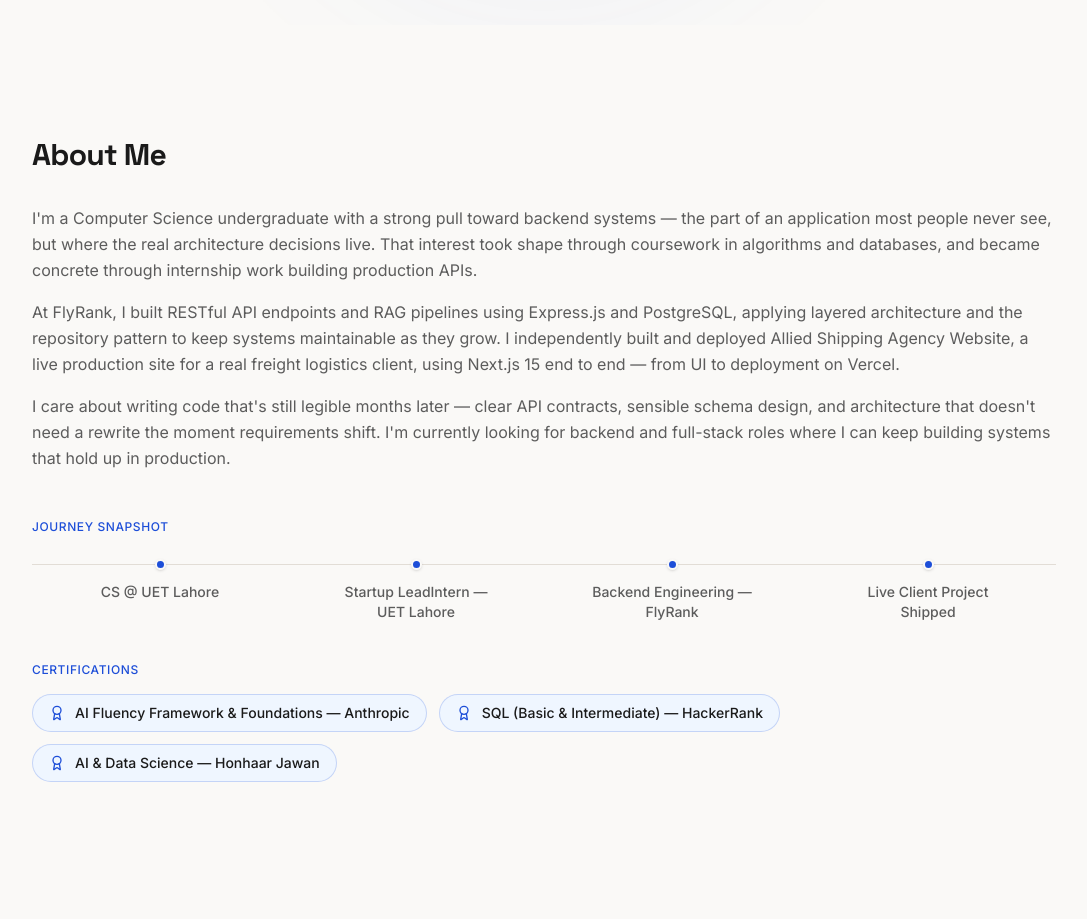
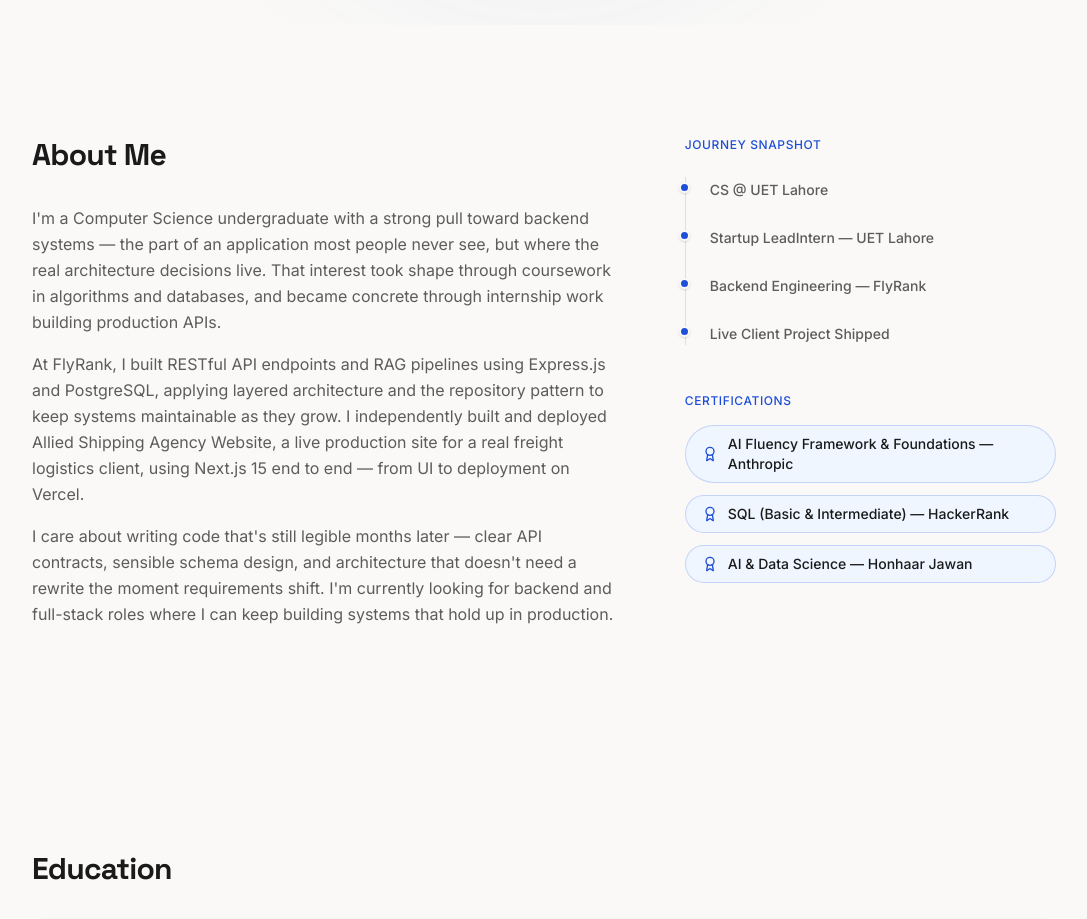
Before and after one commit to Mairaarshad19/Portfolio, a Next.js app: page / in a window 1280 px wide. Shown: the part 840-1759 px from the top of the page, without its empty margins (96-1183 px from the left). Built offline with nearby package versions, Linux system fonts and the light colour scheme.

Commit message:
fix: two-column About layout with journey/certifications filling right side

```diff
--- a/src/components/About.tsx
+++ b/src/components/About.tsx
@@ -14,48 +14,46 @@ export default function About() {
         ref={ref}
         className={`container-content scroll-reveal ${revealed ? "revealed" : ""}`}
       >
+        <div className="grid grid-cols-1 lg:grid-cols-5 gap-12 lg:gap-16 items-start">
+          {/* ── LEFT COLUMN — About text (~60%) ── */}
+          <div className="lg:col-span-3">
             <h2 className="text-2xl sm:text-3xl font-display font-bold tracking-tight text-fg mb-8">
               About Me
             </h2>
 
-        {/* Bio paragraphs */}
             <div className="space-y-4 text-sm sm:text-base text-fg-muted leading-relaxed">
               {paragraph.map((p, i) => (
                 <p key={i}>{p}</p>
               ))}
             </div>
+          </div>
 
-        {/* Journey snapshot — compact horizontal mini-timeline */}
-        <div className="mt-12">
+          {/* ── RIGHT COLUMN — Journey + Certifications (~40%) ── */}
+          <div className="lg:col-span-2">
+            {/* Journey snapshot — vertical mini-timeline */}
+            <div>
               <h3 className="text-xs font-medium text-accent uppercase tracking-wider mb-6">
                 Journey Snapshot
               </h3>
-          <div className="relative">
-            {/* Connecting line — hidden on mobile */}
-            <div className="absolute top-[5px] left-0 right-0 h-px bg-border hidden md:block" />
-            <ol className="stagger-container grid grid-cols-1 gap-6 md:grid-cols-4 md:gap-0">
+              <ol className="stagger-container relative border-l border-border pl-6 space-y-6">
                 {journeyMilestones.map((milestone) => (
-                <li
-                  key={milestone}
-                  className="stagger-item relative flex items-center gap-3 md:flex-col md:text-center md:gap-3"
-                >
+                  <li key={milestone} className="stagger-item relative">
                     {/* Dot */}
-                  <span className="relative z-10 w-[11px] h-[11px] rounded-full bg-accent border-2 border-bg shadow-sm shrink-0" />
-                  <span className="text-sm font-medium text-fg-muted md:max-w-[160px]">
+                    <span className="absolute -left-[31px] top-[5px] w-[11px] h-[11px] rounded-full bg-accent border-2 border-bg shadow-sm" />
+                    <span className="text-sm font-medium text-fg-muted">
                       {milestone}
                     </span>
                   </li>
                 ))}
               </ol>
             </div>
-        </div>
 
             {/* Certifications */}
-        <div className="stagger-container mt-10">
+            <div className="stagger-container mt-12">
               <h3 className="text-xs font-medium text-accent uppercase tracking-wider mb-4">
                 Certifications
               </h3>
-          <div className="flex flex-wrap gap-3">
+              <div className="flex flex-col gap-3">
                 {certifications.map((cert) => (
                   <div
                     key={cert}
@@ -68,6 +66,8 @@ export default function About() {
               </div>
             </div>
           </div>
+        </div>
+      </div>
     </section>
   );
 }
```
Lines whose indentation alone changed are shown as unchanged.
